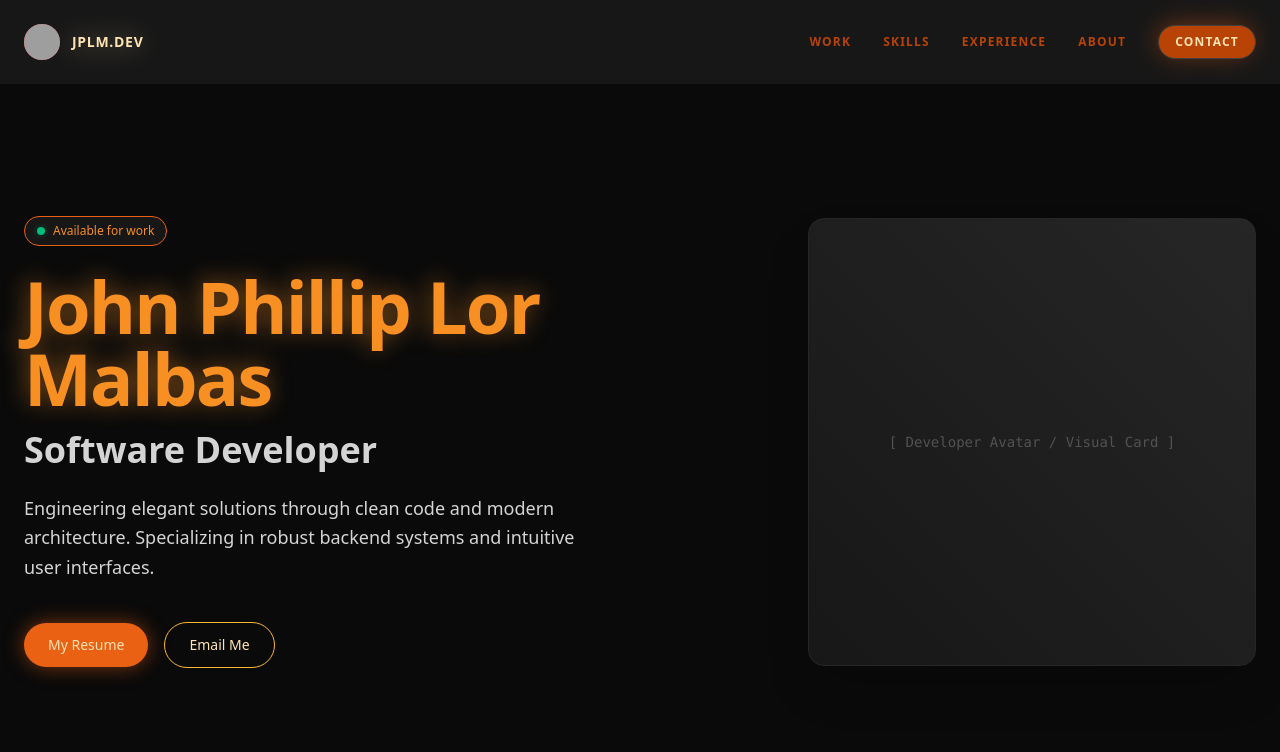
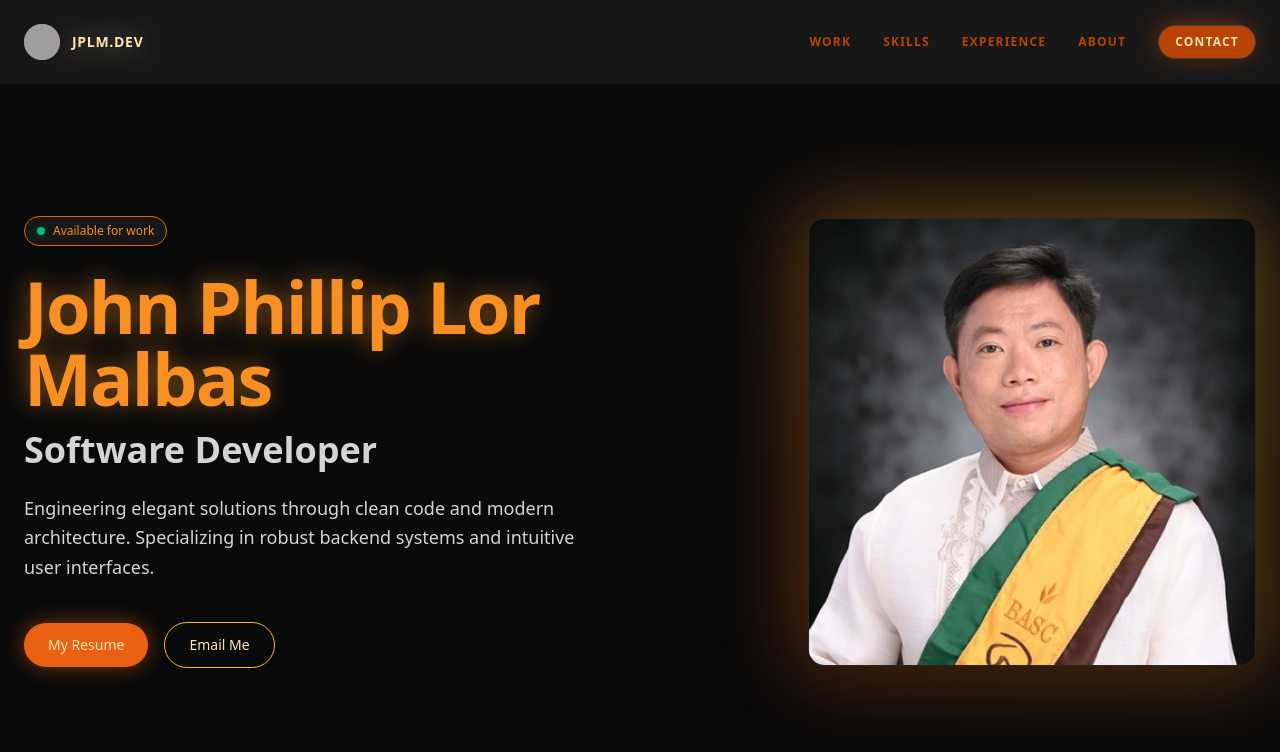
Before and after one commit to Zaido219/personal-portfolio, a React (Vite) app: page / in a window 1280 px wide. Shown: the top 752 px of the page. Built offline with nearby package versions, Linux system fonts and the light colour scheme; grey boxes are pictures that could not be loaded.

Commit message:
style:WIP style updates for the header

```diff
--- a/src/components/HeroSection/ProfileHeader.jsx
+++ b/src/components/HeroSection/ProfileHeader.jsx
@@ -1,11 +1,12 @@
-import React, { useState } from 'react';
-import {ReflectedGlow} from "./../Shared/Glow";
+import React, { useState } from "react";
+import { ReflectedGlow } from "./../Shared/Glow";
+import myPfp from "../../../public/images/my_pfp_new.jpg";
 
 export const NAV_ITEMS = [
-  { label: 'Work', href: '#work' },
-  { label: 'Skills', href: '#skills' },
-  { label: 'Experience', href: '#experience' },
-  { label: 'About', href: '#about' },
+  { label: "Work", href: "#work" },
+  { label: "Skills", href: "#skills" },
+  { label: "Experience", href: "#experience" },
+  { label: "About", href: "#about" },
 ];
 
 // SRP: Solely responsible for rendering the list of navigation links and CTA
@@ -74,9 +75,16 @@ const MobileNavToggle = ({ isOpen, onToggle }) => (
   >
     <svg className="h-6 w-6 fill-current" viewBox="0 0 24 24">
       {isOpen ? (
-        <path fillRule="evenodd" clipRule="evenodd" d="M18.278 16.864a1 1 0 0 1-1.414 1.414l-4.829-4.828-4.828 4.828a1 1 0 0 1-1.414-1.414l4.828-4.829-4.828-4.828a1 1 0 0 1 1.414-1.414l4.829 4.828 4.828-4.828a1 1 0 1 1 1.414 1.414l-4.828 4.829 4.828 4.828z" />
+        <path
+          fillRule="evenodd"
+          clipRule="evenodd"
+          d="M18.278 16.864a1 1 0 0 1-1.414 1.414l-4.829-4.828-4.828 4.828a1 1 0 0 1-1.414-1.414l4.828-4.829-4.828-4.828a1 1 0 0 1 1.414-1.414l4.829 4.828 4.828-4.828a1 1 0 1 1 1.414 1.414l-4.828 4.829 4.828 4.828z"
+        />
       ) : (
-        <path fillRule="evenodd" d="M4 5h16a1 1 0 0 1 0 2H4a1 1 0 1 1 0-2zm0 6h16a1 1 0 0 1 0 2H4a1 1 0 0 1 0-2zm0 6h16a1 1 0 0 1 0 2H4a1 1 0 0 1 0-2z" />
+        <path
+          fillRule="evenodd"
+          d="M4 5h16a1 1 0 0 1 0 2H4a1 1 0 1 1 0-2zm0 6h16a1 1 0 0 1 0 2H4a1 1 0 0 1 0-2zm0 6h16a1 1 0 0 1 0 2H4a1 1 0 0 1 0-2z"
+        />
       )}
     </svg>
   </button>
@@ -176,9 +184,22 @@ export const HeroSection = () => {
 
         {/* Right Column: Visual Feature / Image Card */}
         <div className="flex-1 flex justify-center md:justify-end w-full">
-          <div className="relative w-full max-w-md aspect-square rounded-2xl bg-gradient-to-tr from-neutral-900 to-neutral-800 border border-neutral-800 shadow-2xl overflow-hidden flex items-center justify-center">
-            <div className="text-neutral-600 text-sm font-mono">
-              [ Developer Avatar / Visual Card ]
+          {/* Outer wrapper: establishes dimensions and group hover state */}
+          <div className="relative w-full max-w-md aspect-square group">
+            {/* 1. Glow Layer (Outside the overflow-hidden boundary) */}
+            <div
+              aria-hidden="true"
+              className="absolute -inset-1 sm:-inset-2 rounded-3xl bg-gradient-to-tr from-sunset-deep via-sunset-bright to-sunset-amber opacity-40 blur-2xl transition duration-500 group-hover:opacity-70 group-hover:blur-3xl"
+            />
+
+            {/* 2. Image Frame (Handles border and overflow clipping) */}
+            <div className="relative w-full h-full rounded-2xl bg-neutral-900 border border-neutral-800 shadow-2xl overflow-hidden">
+              <img
+                src={myPfp}
+                alt="John Phillip Lor Malbas"
+                className="w-full h-full object-cover object-center"
+                loading="eager"
+              />
             </div>
           </div>
         </div>
```
